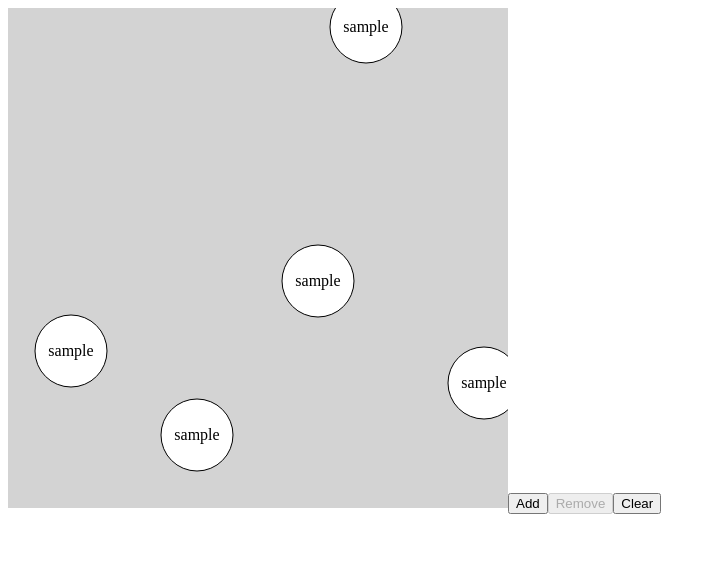
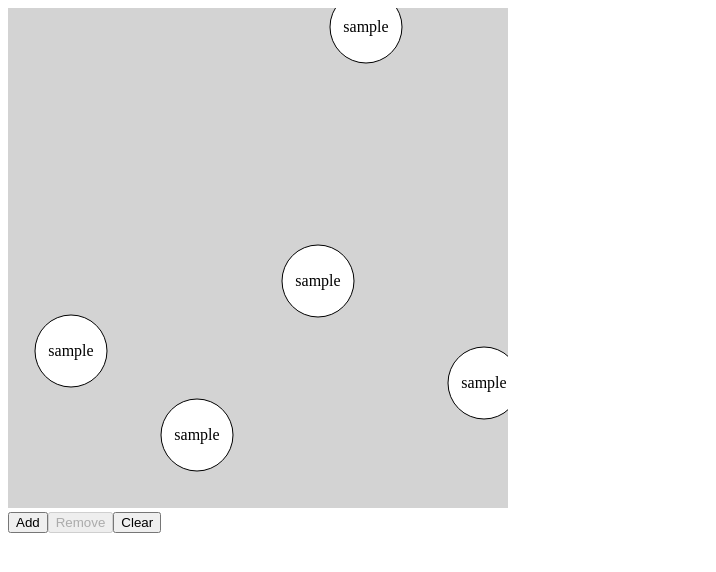
Before and after one commit to yszk0123/dot-layout, a React (Create React App) app: page / in a window 1280 px wide. Shown: the top 572 px of the page, without its empty margins (0-716 px from the left). Built offline with nearby package versions, Linux system fonts and the light colour scheme.

Commit message:
Extract ControlPanel

```diff
--- /dev/null
+++ b/src/ControlPanel.tsx
@@ -0,0 +1,18 @@
+import React from 'react';
+
+export const ControlPanel: React.FunctionComponent<{
+  onAdd: () => void;
+  onRemove: () => void;
+  onClear: () => void;
+  canRemove: boolean;
+}> = ({ onAdd, onRemove, onClear, canRemove }) => {
+  return (
+    <div className="ControlPanel">
+      <button onClick={onAdd}>Add</button>
+      <button onClick={onRemove} disabled={!canRemove}>
+        Remove
+      </button>
+      <button onClick={onClear}>Clear</button>
+    </div>
+  );
+};
--- a/src/app.tsx
+++ b/src/app.tsx
@@ -7,6 +7,7 @@ import { EdgeView } from './components/EdgeView';
 import { NodeView } from './components/NodeView';
 import { Stage } from './components/Stage';
 import { SCALE_X, SCALE_Y } from './constants';
+import { ControlPanel } from './ControlPanel';
 import { initialState, reducer } from './reducer';
 
 const noop = () => {};
@@ -118,11 +119,12 @@ const App: React.FunctionComponent<{}> = () => {
           />
         )}
       </Stage>
-      <button onClick={handleAdd}>Add</button>
-      <button onClick={handleRemove} disabled={selectedNodeId === null}>
-        Remove
-      </button>
-      <button onClick={handleClear}>Clear</button>
+      <ControlPanel
+        onAdd={handleAdd}
+        onRemove={handleRemove}
+        onClear={handleClear}
+        canRemove={selectedNodeId !== null}
+      />
     </div>
   );
 };
```
